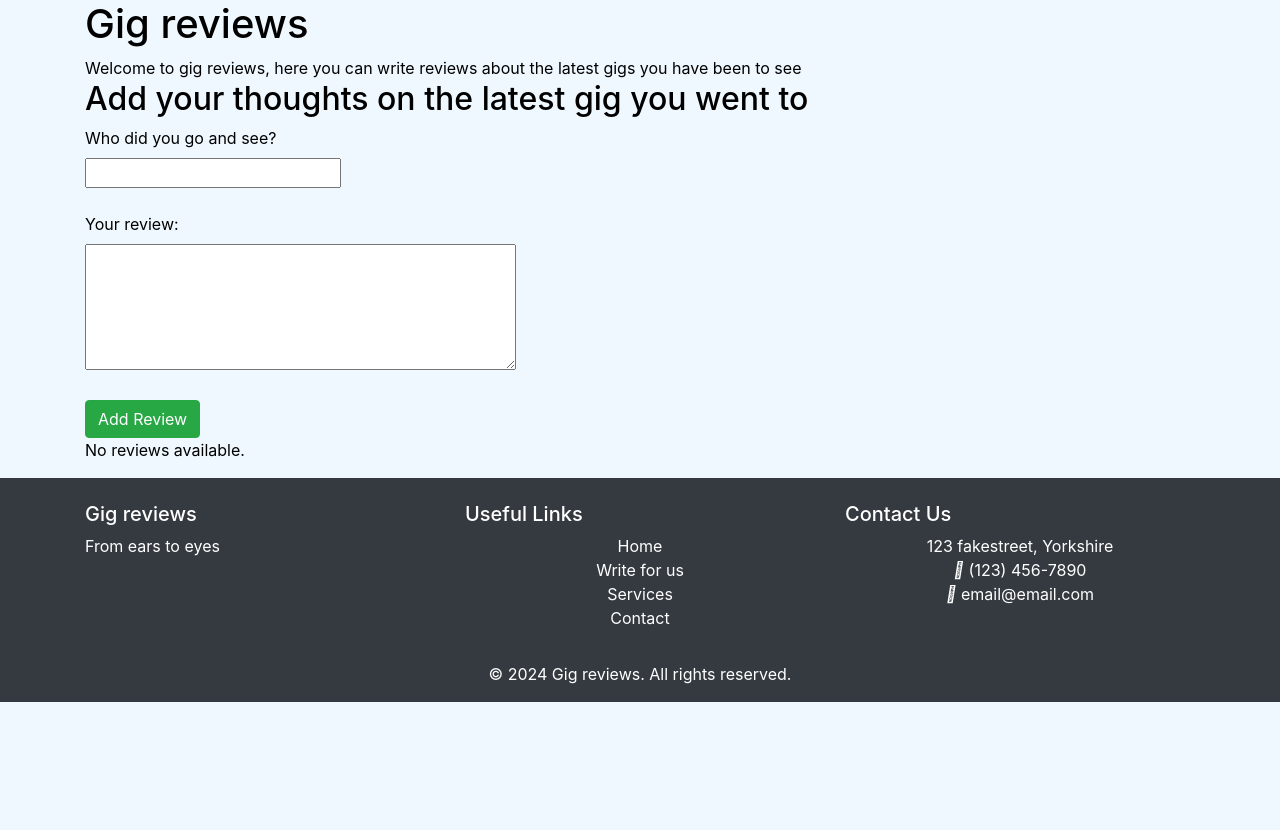
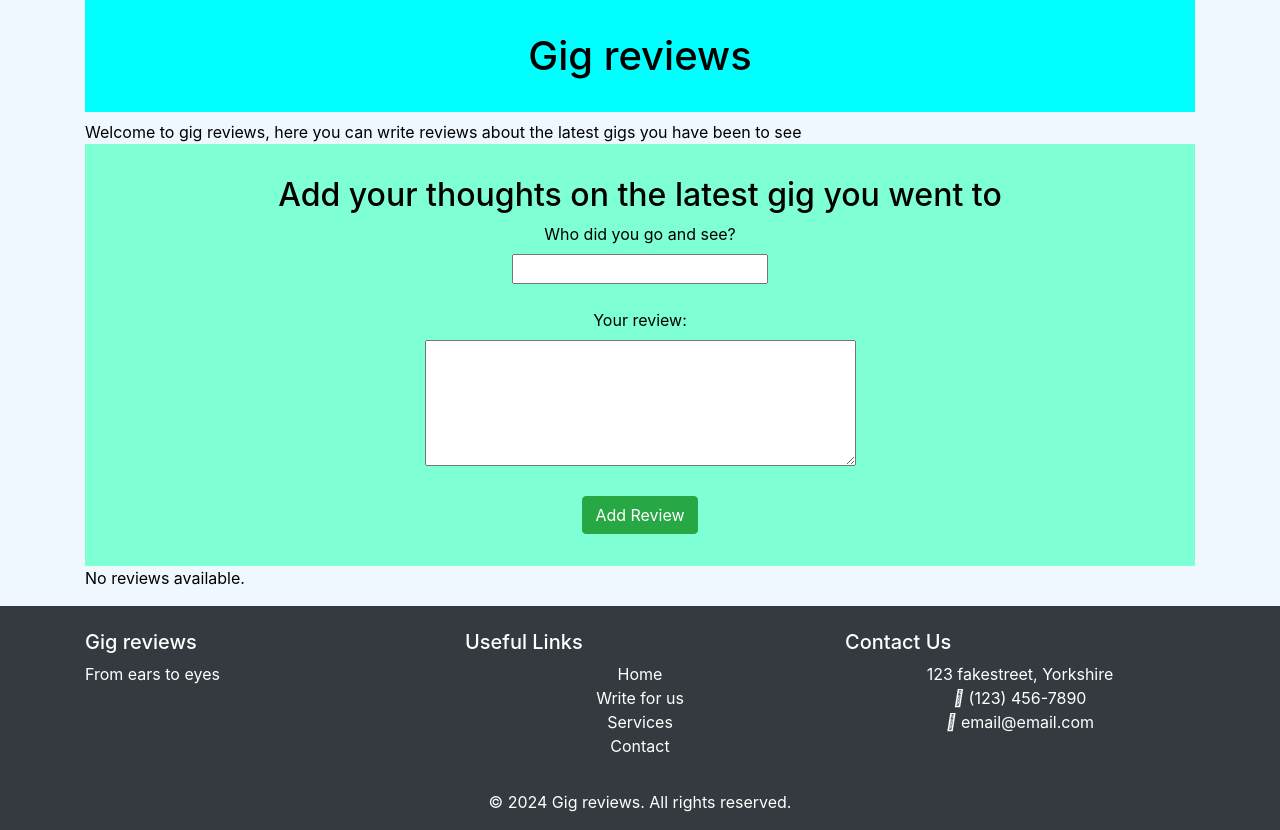
Before and after one commit to RWinterburn/Project-3, a Flask app: page / in a window 1280 px wide. Shown: the part 56-886 px from the top of the page. Before the commit the page ends 758 px from the top, so only its background shows below. Run offline with Flask 3, Linux system fonts and the light colour scheme; a user stored in the database is signed in; some libraries are stand-ins or nearby versions.

Commit message:
Started styling page

```diff
--- a/app/templates/home.html
+++ b/app/templates/home.html
@@ -3,12 +3,14 @@
 {% block title %} Home {% endblock %}
 
 {% block content %}
-    <h1>Gig reviews</h1>
+    <h1 class="title-gig">Gig reviews</h1>
 
     <section class="intro-section">Welcome to gig reviews, here you can write reviews about the latest gigs you have been to see</section>
 
     {% if current_user.is_authenticated %}
         <!-- Form to add a new blog post -->
+         <div class="container-review">
+
         <h2>Add your thoughts on the latest gig you went to</h2>
         <form method="POST" action="{{ url_for('views.show_blog_posts') }}">
             <input type="hidden" name="csrf_token" value="{{ csrf_token() }}"/>
@@ -20,6 +22,7 @@
 
             <button type="submit" class="btn btn-success">Add Review</button>
         </form>
+    </div>
     {% else %}
         <p>You need to <a href="{{ url_for('auth.login') }}">log in</a> to add a gig review.</p>
     {% endif %}
@@ -31,6 +34,7 @@
         <h3>{{ post.title }}</h3>
         <p>{{ post.content }}</p>
         <small>Posted by {{ post.user.first_name }} on {{ post.created_at.strftime('%Y-%m-%d %H:%M:%S') }}</small>
+
 
         <!-- Edit and Delete options -->
         {% if current_user.id == post.user_id or current_user.is_admin %}
--- a/static/styles.css
+++ b/static/styles.css
@@ -7,3 +7,17 @@ footer {position: sticky}
 
 ul {list-style: none;
     text-align: center;}
+
+.title-gig {text-align: center;
+padding: 2rem;
+background-color: aqua;}
+
+.container-review{ text-align: center;
+background-color: aqua;
+margin: 0;
+padding: 2rem;}
+
+.container-review, h1 {
+    padding: 2rem;
+    background-color: aquamarine;
+}
```
Also changed, not shown: instance/database.db.
